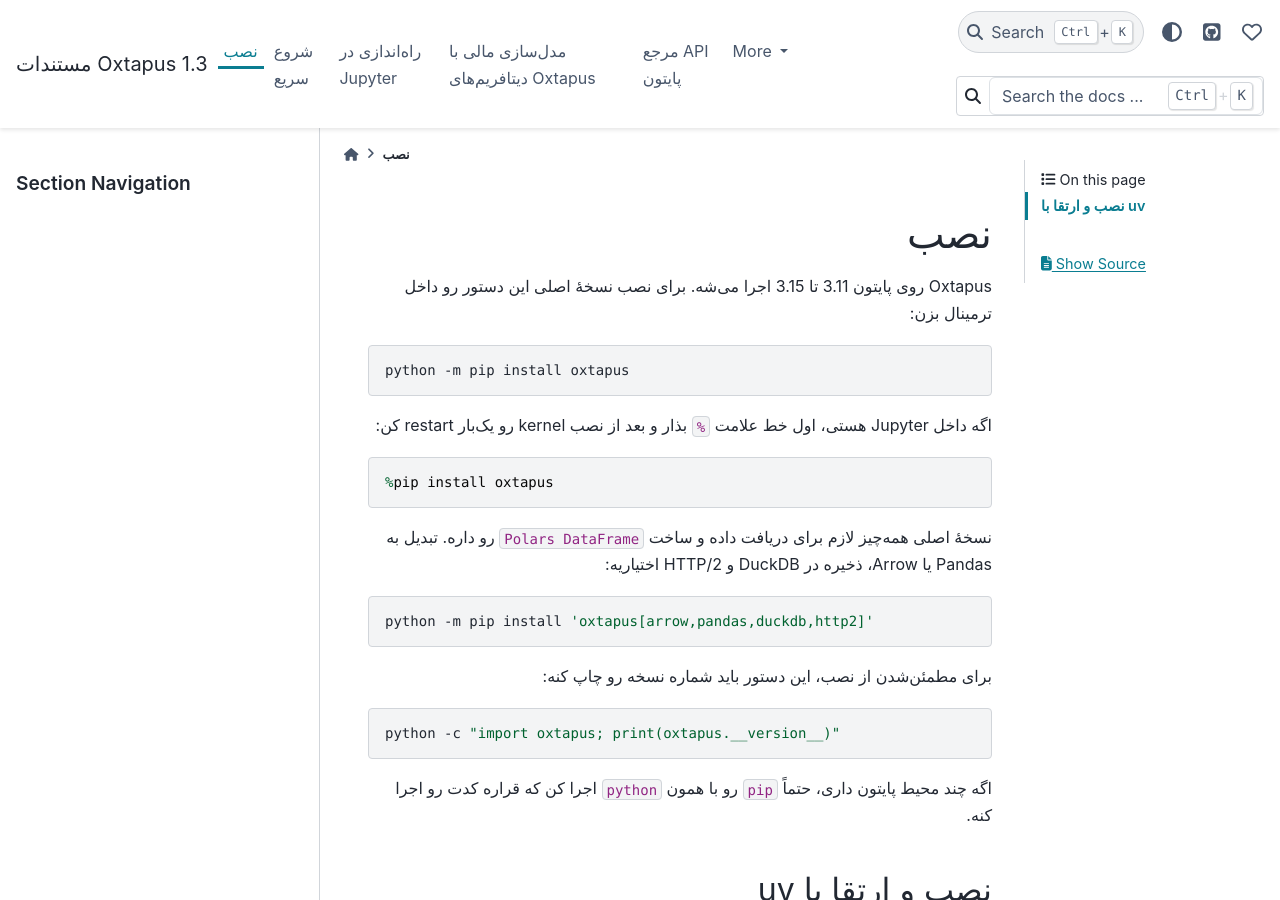
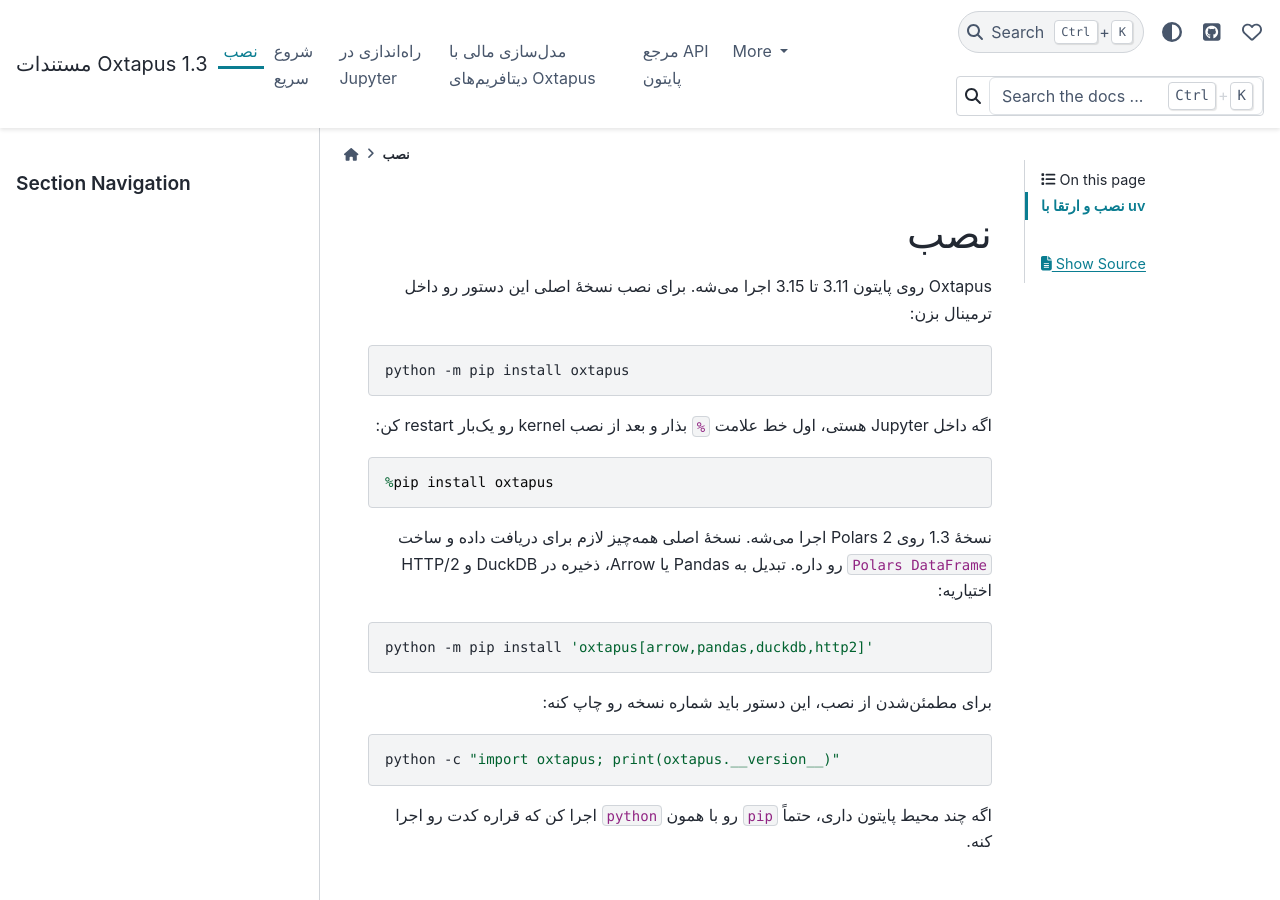
Before and after one commit to yghaderi/oxtapus, a Sphinx documentation site: the page built from docs/getting-started/installation.md, in a window 1280 px wide and 900 px high. Built offline with Sphinx 7.4.7 and the PyData theme 0.15.4, drawn with Linux system fonts in a browser that asks for light colours.

Commit message:
build: upgrade the DataFrame engine to Polars 2

````diff
--- a/docs/getting-started/installation.md
+++ b/docs/getting-started/installation.md
@@ -15,7 +15,8 @@
 %pip install oxtapus
 ```
 
-نسخهٔ اصلی همه‌چیز لازم برای دریافت داده و ساخت `Polars DataFrame` رو داره. تبدیل به Pandas
+نسخهٔ 1.3 روی Polars 2 اجرا می‌شه. نسخهٔ اصلی همه‌چیز لازم برای دریافت داده و ساخت
+`Polars DataFrame` رو داره. تبدیل به Pandas
 یا Arrow، ذخیره در DuckDB و HTTP/2 اختیاریه:
 
 ```bash
--- a/pyproject.toml
+++ b/pyproject.toml
@@ -34,7 +34,7 @@
 dependencies = [
   "httpx2>=2.12,<3",
   "jdatetime>=6.1,<7",
-  "polars>=1.37,<2",
+  "polars>=2.0,<3",
   "pydantic>=2.11,<3; python_version < '3.15'",
   "pydantic>=2.14,<3; python_version >= '3.15'",
   "pydantic-settings>=2.10,<3",
````
Also changed, not shown: CHANGELOG.md (+1 -0 lines), 1 other file.
